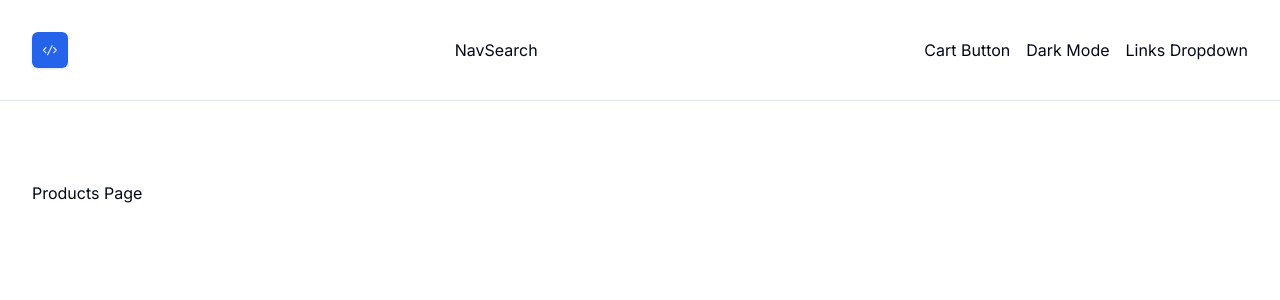
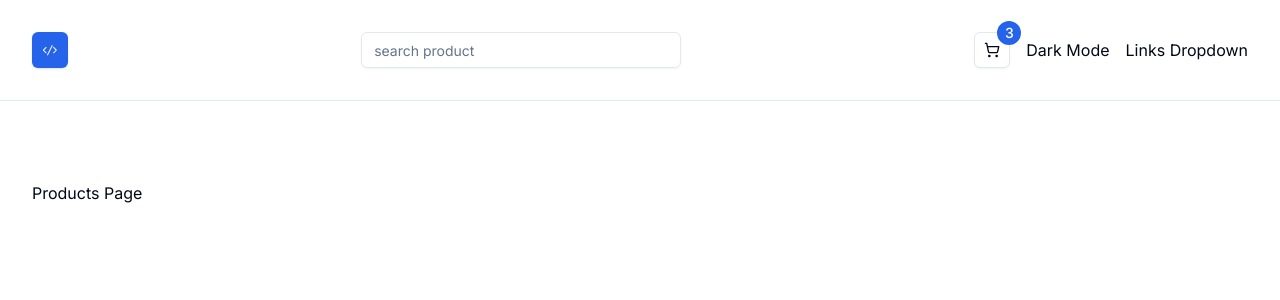
Before and after one commit to tneos/store-project, a Next.js app: page /products in a window 1280 px wide. Shown: the top 300 px of the page. Built offline with nearby package versions, Linux system fonts and the light colour scheme.

Commit message:
Add navSearch and cartButton components

```diff
--- a/components/navbar/CartButton.tsx
+++ b/components/navbar/CartButton.tsx
@@ -1,4 +1,25 @@
+import Link from "next/link";
+import {Button} from "../ui/button";
+import {LuShoppingCart} from "react-icons/lu";
+
 function CartButton() {
-  return <div>Cart Button</div>;
+  // temp
+  const numItemsInCart = 3;
+
+  return (
+    <Button
+      asChild
+      variant="outline"
+      size="icon"
+      className="flex justify-center items-center relative"
+    >
+      <Link href="/cart">
+        <LuShoppingCart />
+        <span className="absolute -top-3 -right-3 bg-primary text-white rounded-full h-6 w-6 flex items-center justify-center text-sm">
+          {numItemsInCart}
+        </span>
+      </Link>
+    </Button>
+  );
 }
 export default CartButton;
--- a/components/navbar/NavSearch.tsx
+++ b/components/navbar/NavSearch.tsx
@@ -1,4 +1,6 @@
+import {Input} from "../ui/input";
+
 function NavSearch() {
-  return <div>NavSearch</div>;
+  return <Input type="search" placeholder="search product" className="max-w-xs dark:bg-muted" />;
 }
 export default NavSearch;
```
